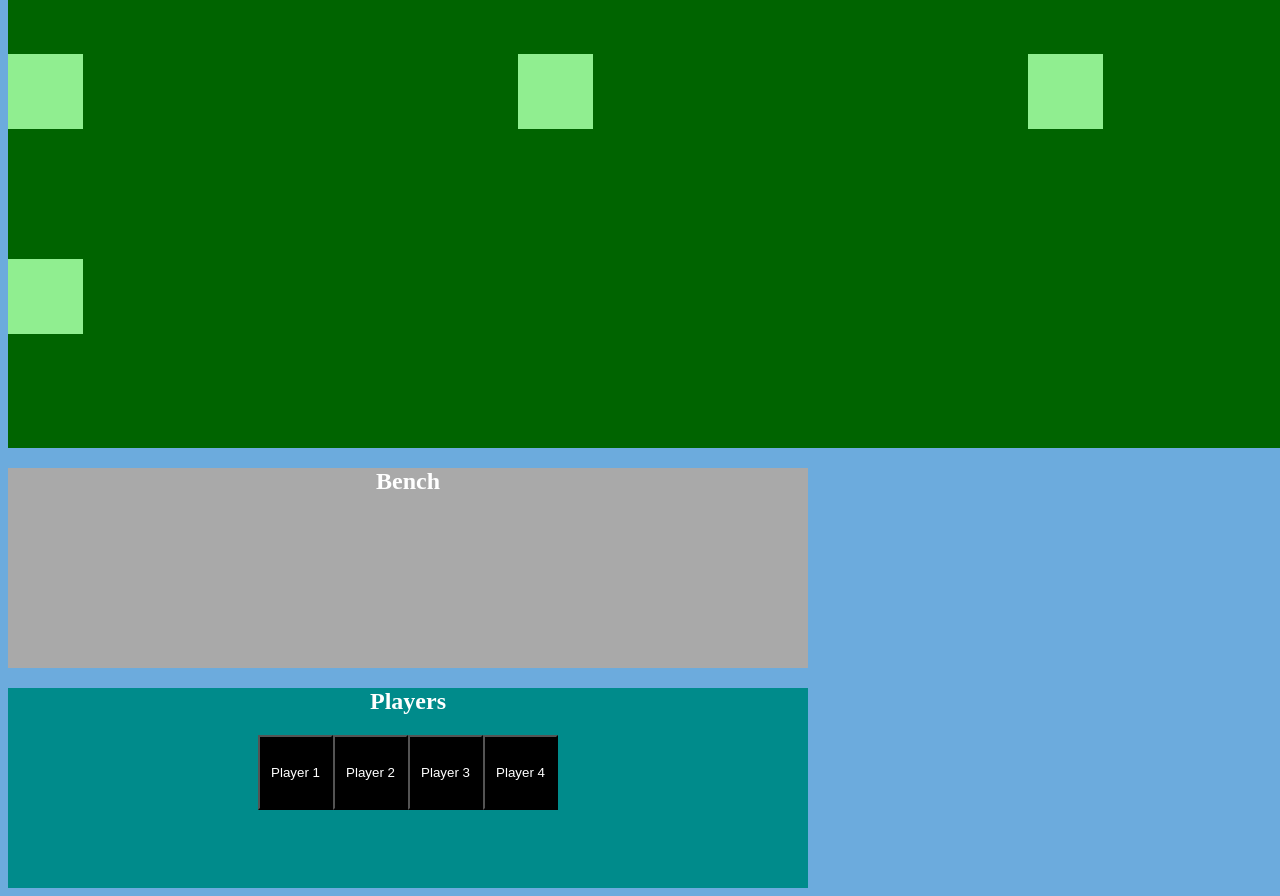
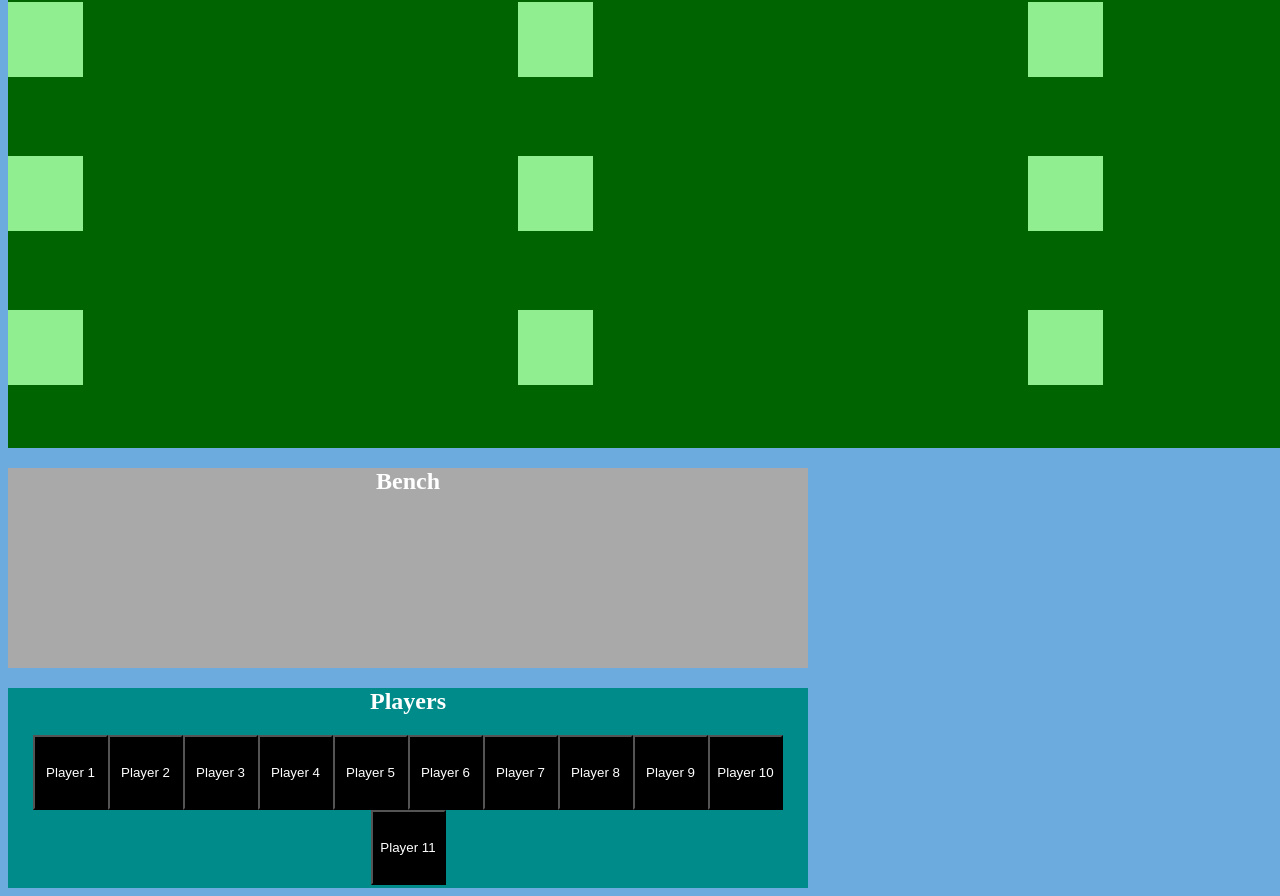
Before and after one commit to JasonP2002/man-city-hackathon-front-end, a React (Create React App) app in the folder hays-hackathon/: page /match in a window 1280 px wide. Shown: the part 315-1211 px from the top of the page. Built offline with nearby package versions, Linux system fonts and the light colour scheme.

Commit message:
eleven players, eleven positions

```diff
--- a/hays-hackathon/src/components/matchpage/Field.jsx
+++ b/hays-hackathon/src/components/matchpage/Field.jsx
@@ -1,6 +1,7 @@
 import Position from '../matchpage/Position';
 
-const positions = ["0", "1", "2", "3", "4", "5"]
+const playersOnField = 11;
+const positions = Array.from({length: playersOnField}, (_, i) => (i + 1).toString())
 
 const Field = (props) => {
   return (
--- a/hays-hackathon/src/components/pages/MatchPage.jsx
+++ b/hays-hackathon/src/components/pages/MatchPage.jsx
@@ -9,7 +9,7 @@ import { DndContext } from '@dnd-kit/core';
 
 import Player from '../matchpage/Player';
 
-const num_players = 4;
+const num_players = 11;
 
 const generatePlayers = () => {
   let players = []
```
